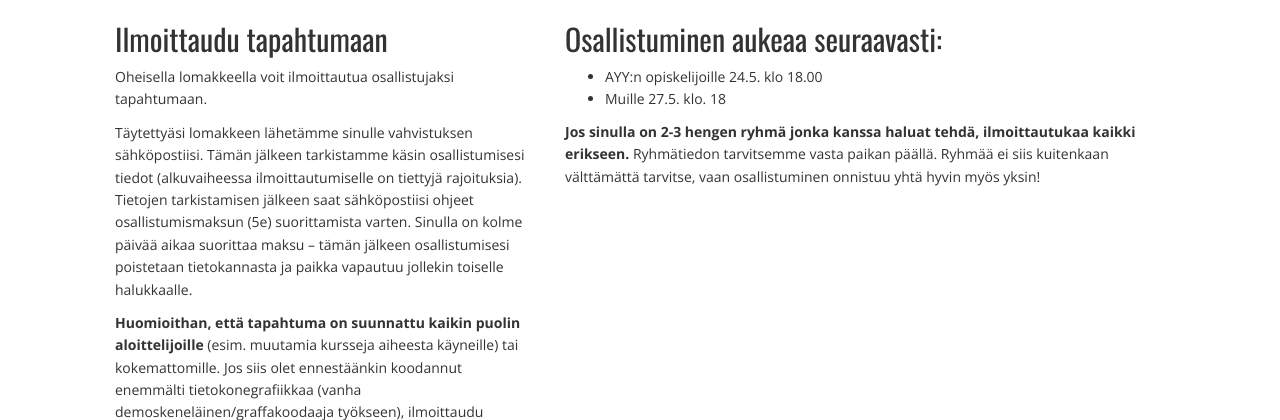
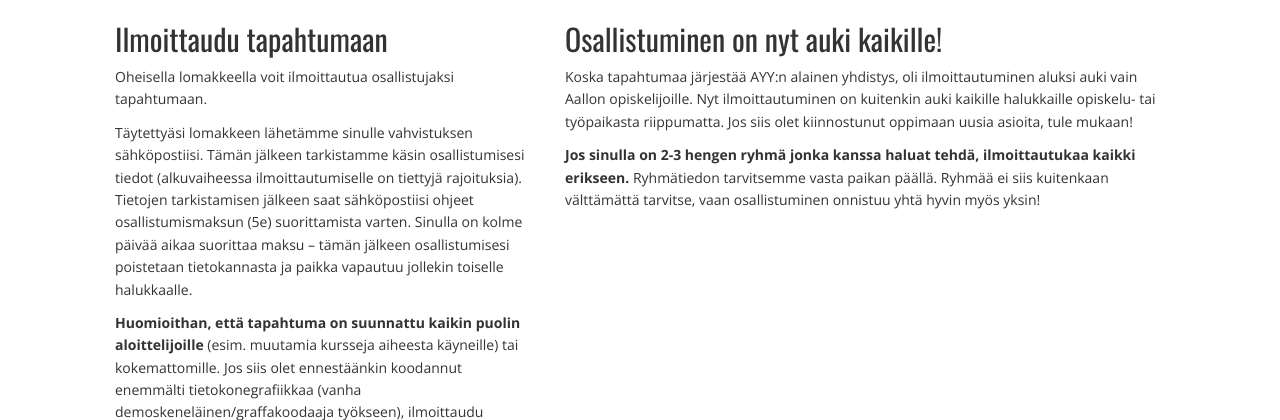
Before and after one commit to anttihirvonen/graffathon, a Flask app: page /signup in a window 1280 px wide. Shown: the part 232-652 px from the top of the page. Run offline with Flask 2, Linux system fonts and the light colour scheme; parts of the project's set-up code (start-up, migrations or seed data) failed here and were passed over; some libraries are stand-ins or nearby versions.

Commit message:
Minor content updates

```diff
--- a/app/templates/info/speakers.html
+++ b/app/templates/info/speakers.html
@@ -8,7 +8,8 @@
 <p><b>Ohjelmaa on tulossa ainakin seuraavista aiheista:</b></p>
 <ul>
   <li>Johdatus demoskeneen ja demokulttuuriin</li>
-  <li>Grafiikkakoodauksen perusteet ja työkalut</li>
+  <li>Grafiikkakoodauksen perusteet</li>
+  <li>Visuaalien synkkaaminen musiikin kanssa</li>
   <li>Yksinkertaisia 2D-efektejä shadereilla</li>
   <li>Blenderin lyhyt oppimäärä</li>
   <li>3D-grafiikan tuottaminen Processingilla</li>
@@ -30,4 +31,6 @@
 {{ speaker('Antti Hirvonen', '?', 'Speksit tulossa!', '') }}
 {{ speaker('Pauli Kemppinen', '?', 'Speksit tulossa!', '') }}
 {{ speaker('Pekka Väänänen', '?', 'Speksit tulossa!', '') }}
+{{ speaker('Martti Nurmikari', '?', 'Speksit tulossa!', '') }}
+{{ speaker('Otso Jylhä', '?', 'Speksit tulossa!', '') }}
 {% endblock %}
--- a/app/templates/signup.html
+++ b/app/templates/signup.html
@@ -29,11 +29,8 @@
       <p>Tämä ilmoittautumislomake on tarkoitettu vain DOTin jäsenille.</p>
       <p>Voit tarkistaa oletko jäsen <a href="http://dot.ayy.fi/register/" target="_blank">jäsenrekisteristämme</a> kohdasta "Vanha jäsen". Saat sähköpostiisi jäsentiedot. Mikäli et ole DOTin jäsen, voit maksaa jäsenmaksun ja silti saman tien osallistua tällä lomakkeella – tarkistamme ilmoittautumisia viiveellä.</p>
       {% else %}
-      <h2>Osallistuminen aukeaa seuraavasti:</h2>
-      <ul>
-        <li>AYY:n opiskelijoille 24.5. klo 18.00</li>
-        <li>Muille 27.5. klo. 18</li>
-      </ul>
+      <h2>Osallistuminen on nyt auki kaikille!</h2>
+      <p>Koska tapahtumaa järjestää AYY:n alainen yhdistys, oli ilmoittautuminen aluksi auki vain Aallon opiskelijoille. Nyt ilmoittautuminen on kuitenkin auki kaikille halukkaille opiskelu- tai työpaikasta riippumatta. Jos siis olet kiinnostunut oppimaan uusia asioita, tule mukaan!</p>
       {% endif %}
       <p><b>Jos sinulla on 2-3 hengen ryhmä jonka kanssa haluat tehdä, ilmoittautukaa kaikki erikseen.</b> Ryhmätiedon tarvitsemme vasta paikan päällä. Ryhmää ei siis kuitenkaan välttämättä tarvitse, vaan osallistuminen onnistuu yhtä hyvin myös yksin!</p>
 
--- a/app/templates/thank_you.html
+++ b/app/templates/thank_you.html
@@ -10,7 +10,7 @@
     <div class="col-md-12">
       <h2>Ilmoittautumisesi tiedot ovat nyt tarkastettavana.</h2>
       <p>Koska ilmoittautumisissa on joitain ehtoja (esimerkiksi AYY:n alaiset opiskelijat ovat etusijalla 27.5. asti), tarkastamme kaikkien osallistujien tiedot käsin. Uusia ilmoittautumisia tarkistetaan joka päivä. Saat sähköpostiisi tapahtuman maksutiedot, kun ilmoittautuminen on käsitelty!</p>
-      <p><b>Muista liittyä IRC-kanavalle #graffathon IRCnetissä! Tervetuloa tapahtumaan!</b></p>
+      <p><b>Halutessasi voit liittyä IRC-kanavalle #graffathon IRCnetissä. Tervetuloa tapahtumaan!</b></p>
     </div>
   </div>
 </div>
```
